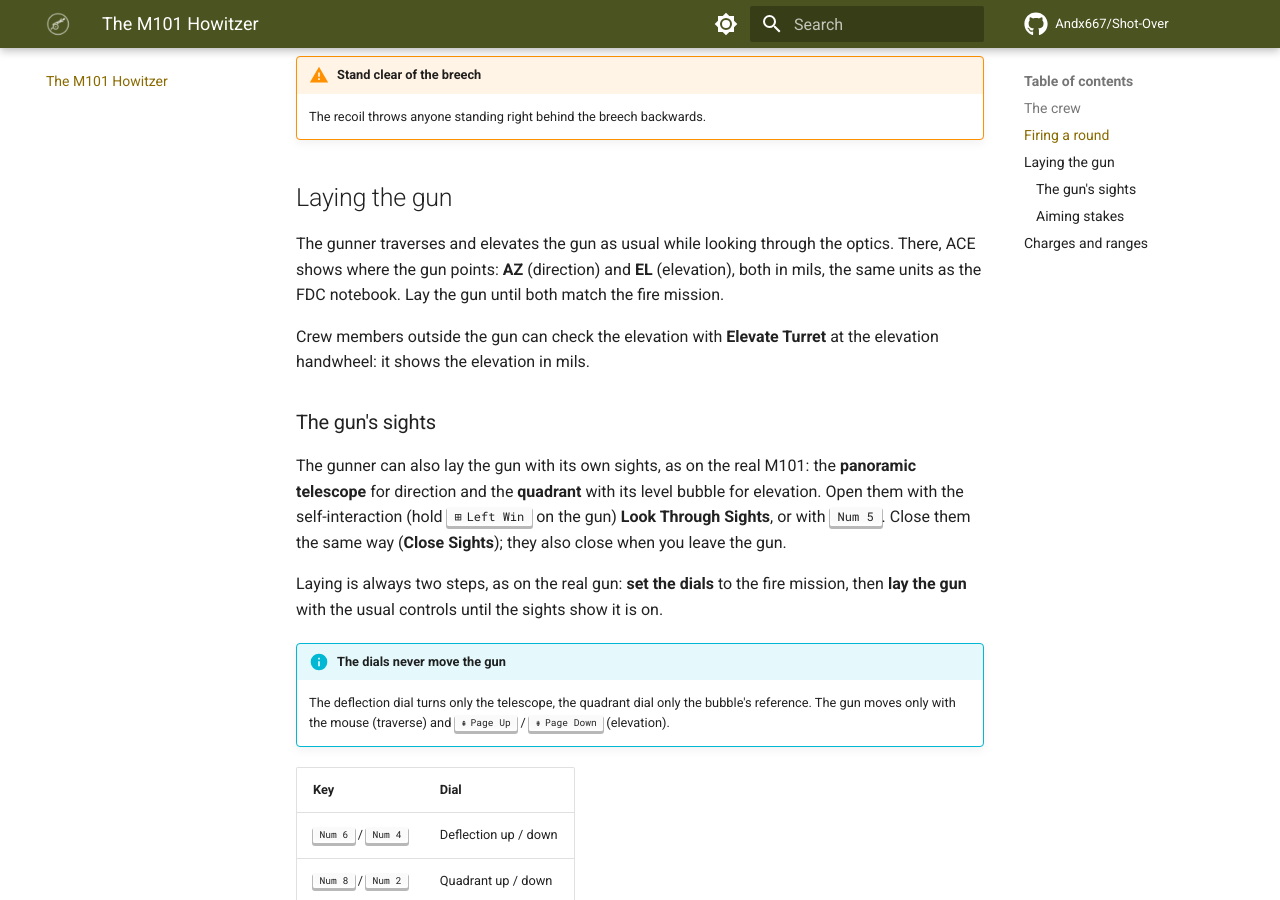
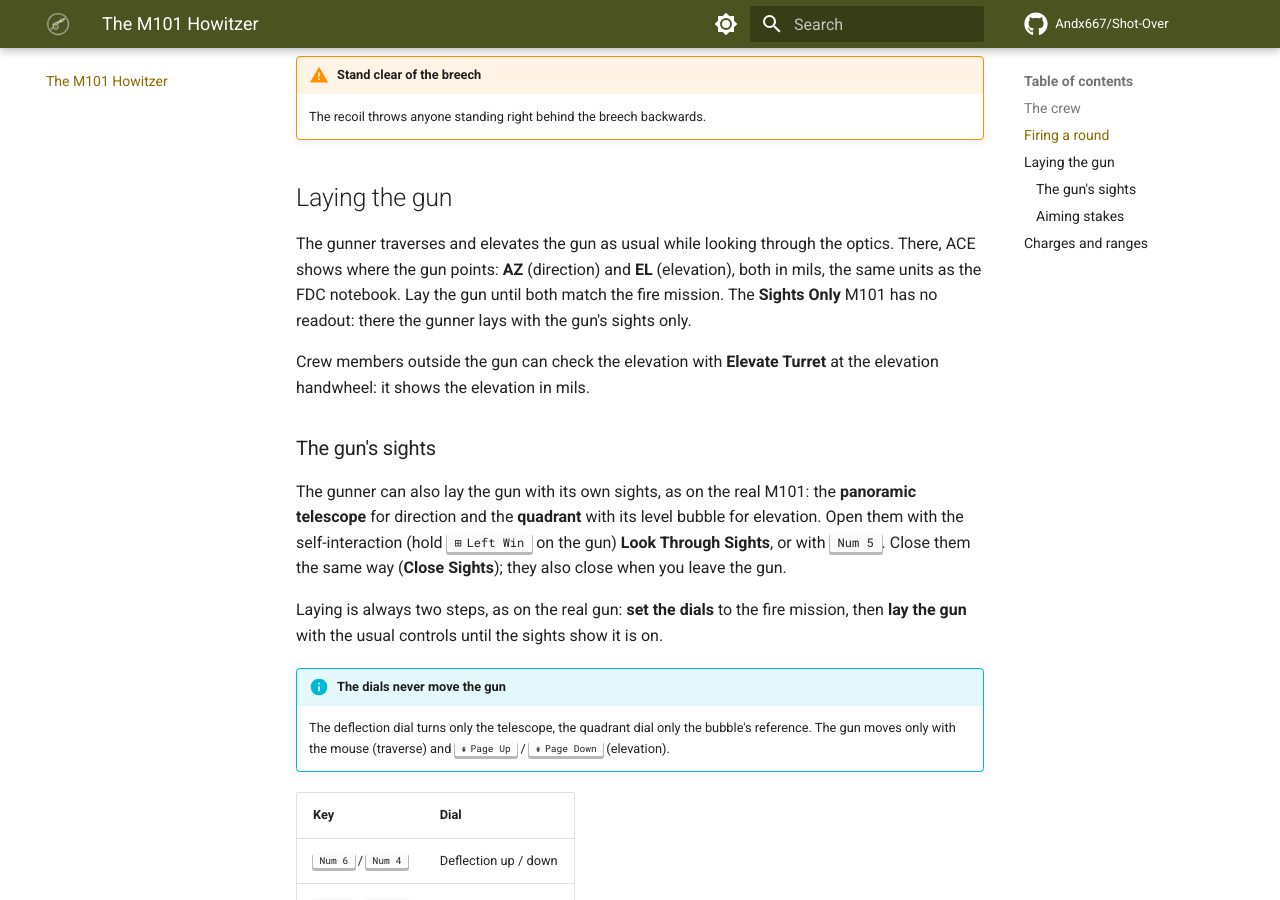
Before and after one commit to YannikH/Shot-Over, an MkDocs documentation site: the page built from docs/gun.md, in a window 1280 px wide and 900 px high, scrolled down 1042 px. Built offline with MkDocs 1.6.1 and Material for MkDocs 9.7.7, drawn with Linux system fonts in a browser that asks for light colours; plug-ins that fetch from the network failed and are left out; comment, search, counter and statistics services are not loaded; some of the changed text lies outside the part shown.

Commit message:
M101 - Add Sights Only variants without ACE's AZ/EL readout
Both guns get a subclass with ace_artillerytables_showGunLaying = 0, so
the gunner lays with the sights and aiming stakes only. A class, not a
CBA setting: ACE reads the value from config when the gunner gets in.

Co-Authored-By: Claude Opus 5.5 <noreply@anthropic.com>

```diff
--- a/docs/gun.md
+++ b/docs/gun.md
@@ -25,7 +25,7 @@ After every shot the gun is empty: every round is loaded by hand.
 
 ## Laying the gun
 
-The gunner traverses and elevates the gun as usual while looking through the optics. There, ACE shows where the gun points: **AZ** (direction) and **EL** (elevation), both in mils, the same units as the FDC notebook. Lay the gun until both match the fire mission.
+The gunner traverses and elevates the gun as usual while looking through the optics. There, ACE shows where the gun points: **AZ** (direction) and **EL** (elevation), both in mils, the same units as the FDC notebook. Lay the gun until both match the fire mission. The **Sights Only** M101 has no readout: there the gunner lays with the gun's sights only.
 
 Crew members outside the gun can check the elevation with **Elevate Turret** at the elevation handwheel: it shows the elevation in mils.
 
@@ -64,7 +64,7 @@ Raising the deflection therefore lays the gun further left.
 
 Deflection is measured from the aiming stakes, not from north. Put them out once, when the gun is in position:
 
-1. Lay the gun on the direction it should cover, for example the azimuth the FDC orders, with ACE's **AZ** readout.
+1. Lay the gun on the direction it should cover, for example the azimuth the FDC orders, with ACE's **AZ** readout. On the Sights Only M101, point it roughly that way; the exact direction is recorded in step 3.
 2. A crew member on foot, at the telescope on the left of the gun by the gunner's seat, uses the interaction **Emplace Aiming Stakes**. Two stakes go up 25 m and 50 m from the gun, where the telescope sees them at deflection **2800**, and the gun's deflection dial is set to 2800.
 3. The direction the gun pointed is now its **azimuth of lay**. It shows in a hint and in the sights under the deflection (**AZ OF LAY**). Pass it to the FDC: it goes into the notebook, which then gives the deflection for every fire mission.
 
```
Also changed, not shown: CHANGELOG.md (+1 -0 lines), addons/m101/README.md (+1 -1 lines), docs/mission-makers.md (+3 -0 lines), 3 other files.
